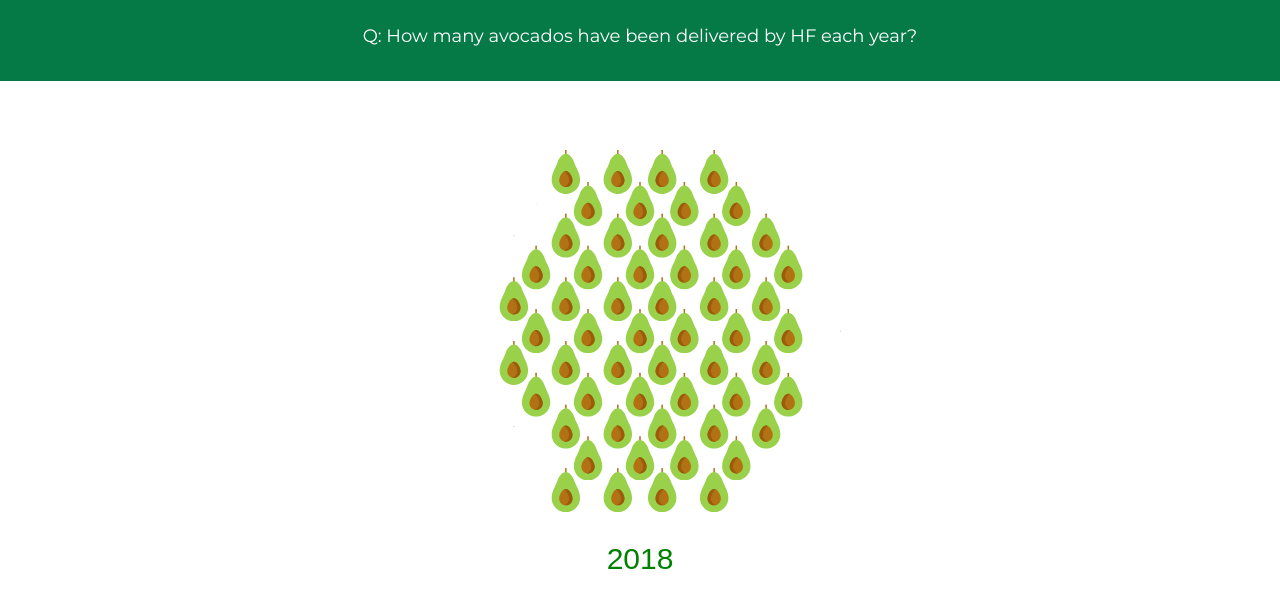
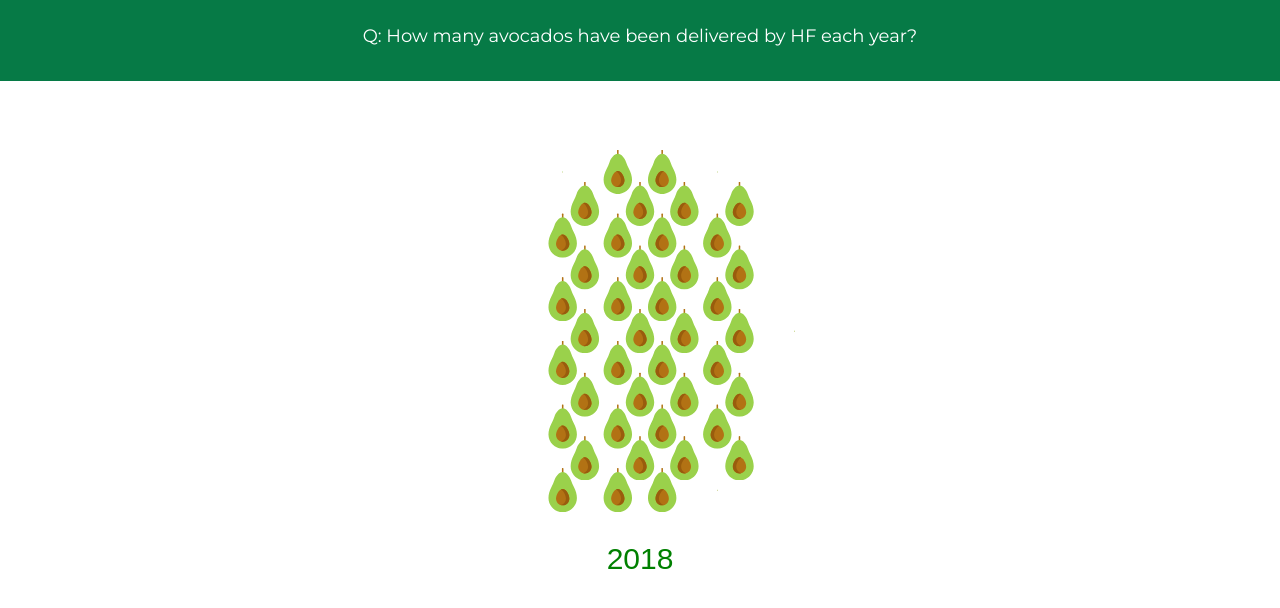
Before and after one commit to hkimhellofresh/avocado, a plain HTML site: page index.html in a window 1280 px wide. Drawn offline with nearby package versions, Linux system fonts and the light colour scheme.

Commit message:
Update index.html

```diff
--- a/index.html
+++ b/index.html
@@ -20,7 +20,7 @@
         <h1>Q: How many avocados have been delivered by HF each year?</h1>
     </div>
 
-    <div id="main" style="width:innerWidth; height:500px;">
+    <div id="main" style="width:800px; height:500px;">
     </div>
 
     <script src="avocado.js"></script>
```
